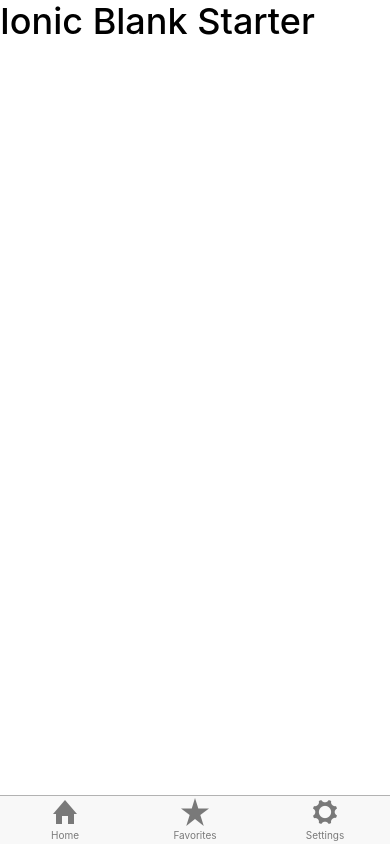
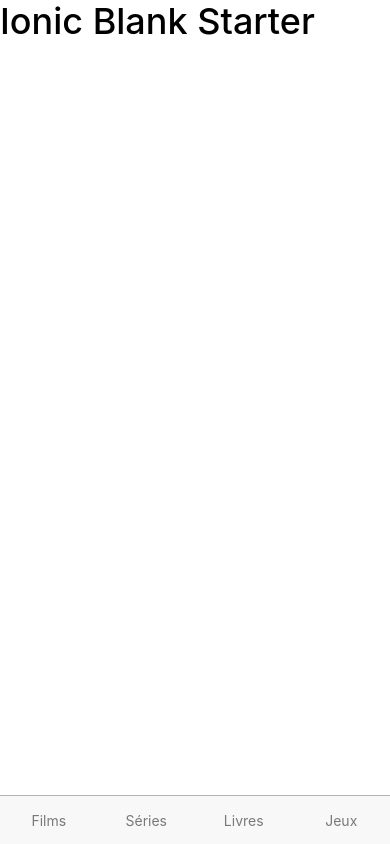
Before and after one commit to Stikwood/ShareTheSpoil, a website: page www/index.html in a window 390 px wide. Drawn offline with Linux system fonts and the light colour scheme; some packages are replaced by stand-ins of ours; files that its build step writes are made by us from their sources; files whose address does not match are found by name.

Commit message:
Changement menu

```diff
--- a/www/index.html
+++ b/www/index.html
@@ -28,18 +28,18 @@
         <h1 class="title">Ionic Blank Starter</h1>
       </ion-header-bar>
 
-      <div class="tabs tabs-icon-top">
+      <div class="tabs">
         <a class="tab-item">
-          <i class="icon ion-home"></i>
-          Home
+          Films
         </a>
         <a class="tab-item">
-          <i class="icon ion-star"></i>
-          Favorites
+          Séries
         </a>
         <a class="tab-item">
-          <i class="icon ion-gear-a"></i>
-          Settings
+          Livres
+        </a>
+        <a class="tab-item">
+          Jeux
         </a>
       </div>
 
```
